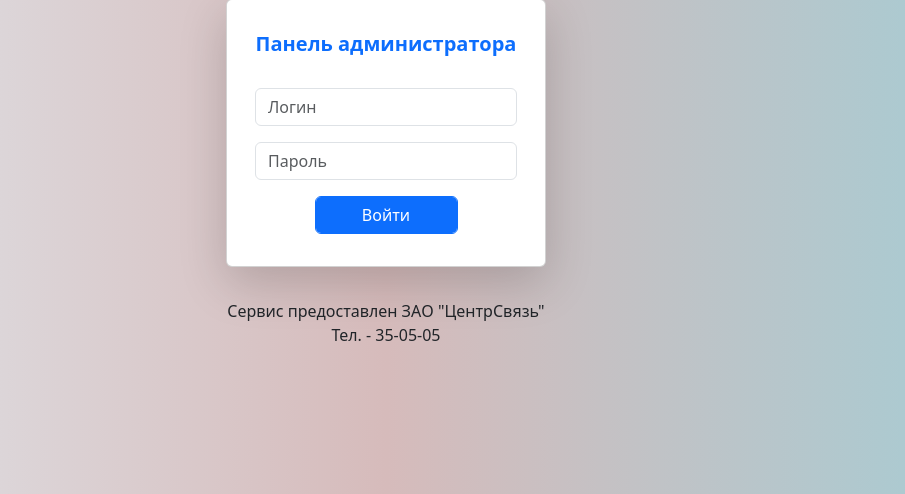
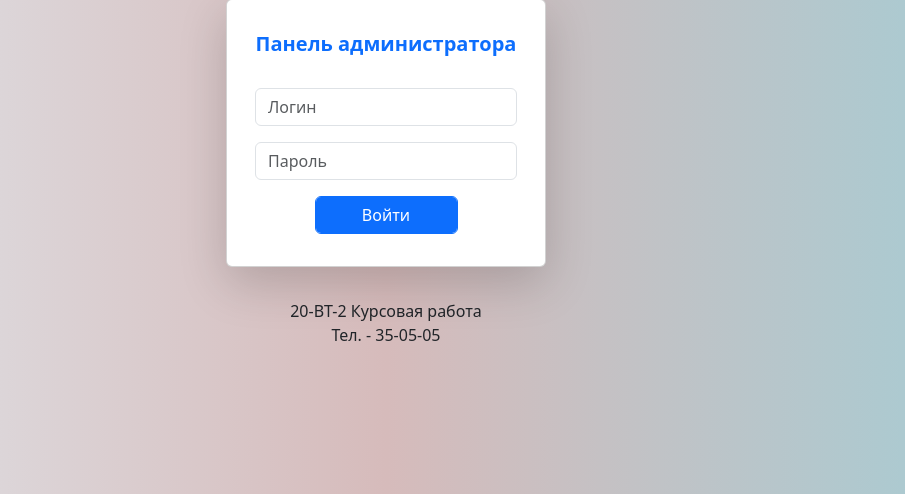
Before and after one commit to Narsonos/kr, a Flask app: page /login in a window 1280 px wide. Shown: the part 215-709 px from the top of the page, without its empty margins (254-1159 px from the left). Run offline with Flask 3, Linux system fonts and the light colour scheme; some libraries are stand-ins or nearby versions.

Commit message:
Update login_admin.html

```diff
--- a/templates/login_admin.html
+++ b/templates/login_admin.html
@@ -47,7 +47,7 @@
 				</div>
 
 				<div class="row text-center my-2">
-					<p id="footer"><br>Сервис предоставлен ЗАО "ЦентрСвязь"<br>Тел. - 35-05-05 </p>
+					<p id="footer"><br>20-ВТ-2 Курсовая работа<br>Тел. - 35-05-05 </p>
 				</div>
 
 			</div>
```
